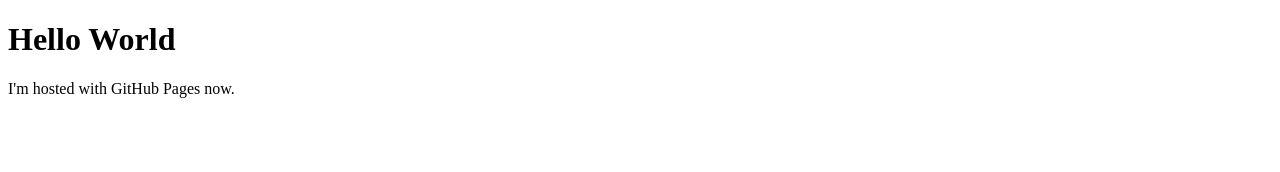
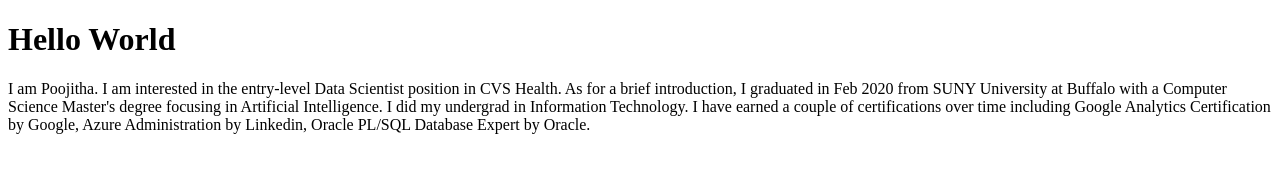
Before and after one commit to knightfury1/knightfury, a plain HTML site: page index.html in a window 1280 px wide. Drawn offline with Linux system fonts and the light colour scheme.

Commit message:
Update index.html

```diff
--- a/index.html
+++ b/index.html
@@ -2,6 +2,8 @@
 <html>
 <body>
 <h1>Hello World</h1>
-<p>I'm hosted with GitHub Pages now.</p>
+<p>I am Poojitha. I am interested in the entry-level Data Scientist position in CVS Health.
+
+As for a brief introduction, I graduated in Feb 2020 from SUNY University at Buffalo with a Computer Science Master's degree focusing in Artificial Intelligence. I did my undergrad in Information Technology. I have earned a couple of certifications over time including Google Analytics Certification by Google, Azure Administration by Linkedin, Oracle PL/SQL Database Expert by Oracle.     </p>
 </body>
 </html>
```
